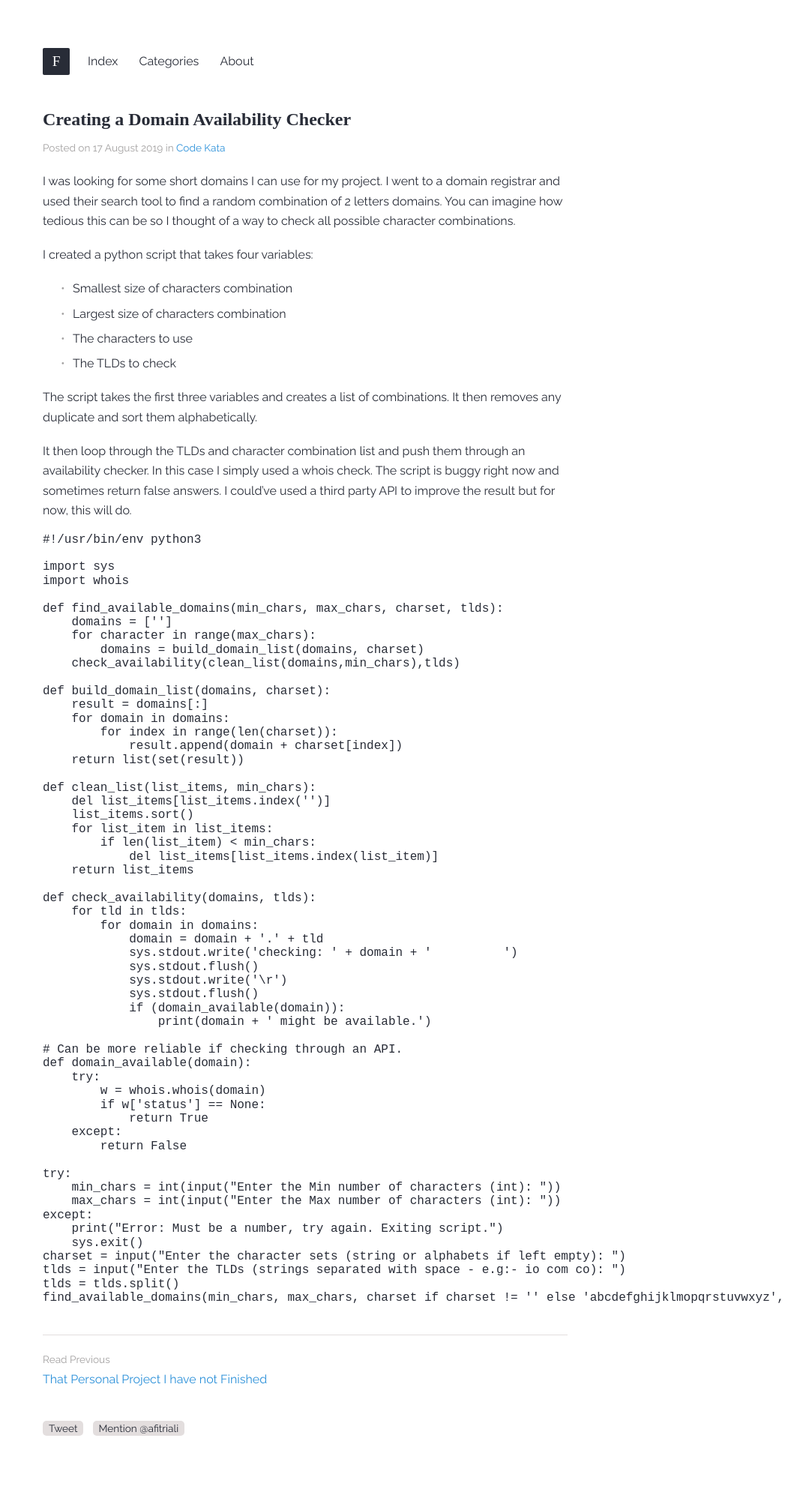
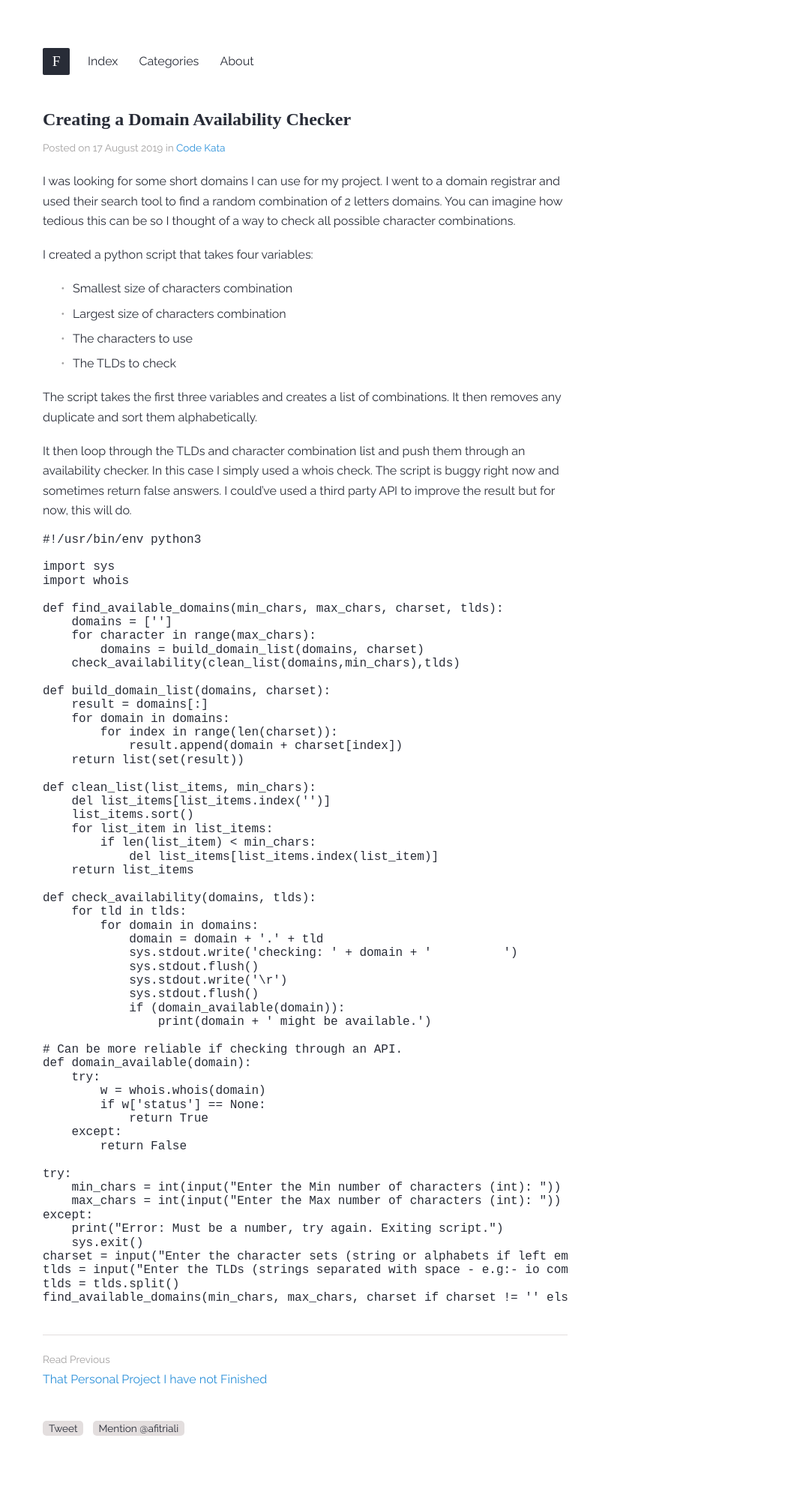
Before and after one commit to xfltrt/xfltrt.github.io, a Jekyll site: the page built from _posts/2019-08-17-code-kata.md, in a window 1280 px wide. Shown: the whole page at 75% size, without its empty margins (233-1280 px from the left). Built offline with Jekyll 4.4.1, drawn with Linux system fonts in a browser that asks for light colours; some web fonts are replaced; our own code applies the rules of GitHub Pages for plain Markdown files; comment, search, counter and statistics services are not loaded.

Commit message:
Update main.scss

```diff
--- a/_sass/main.scss
+++ b/_sass/main.scss
@@ -270,6 +270,11 @@ footer a:hover {
   margin-top: 0;
 }
 
+pre {
+  width: 100%;
+  overflow: scroll;
+}
+
 footer {
   padding: 48px 0 24px 0;
 }
```
